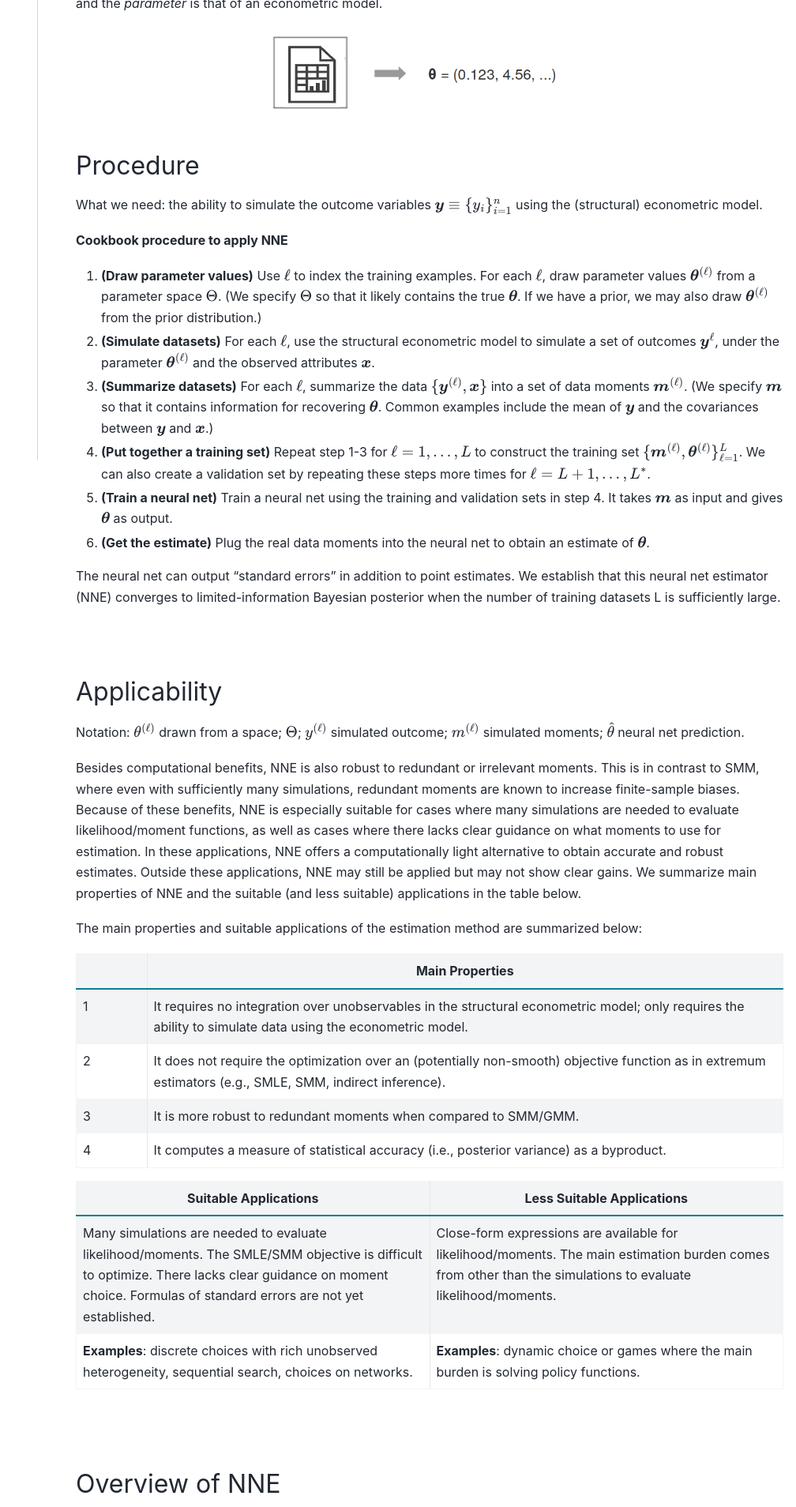
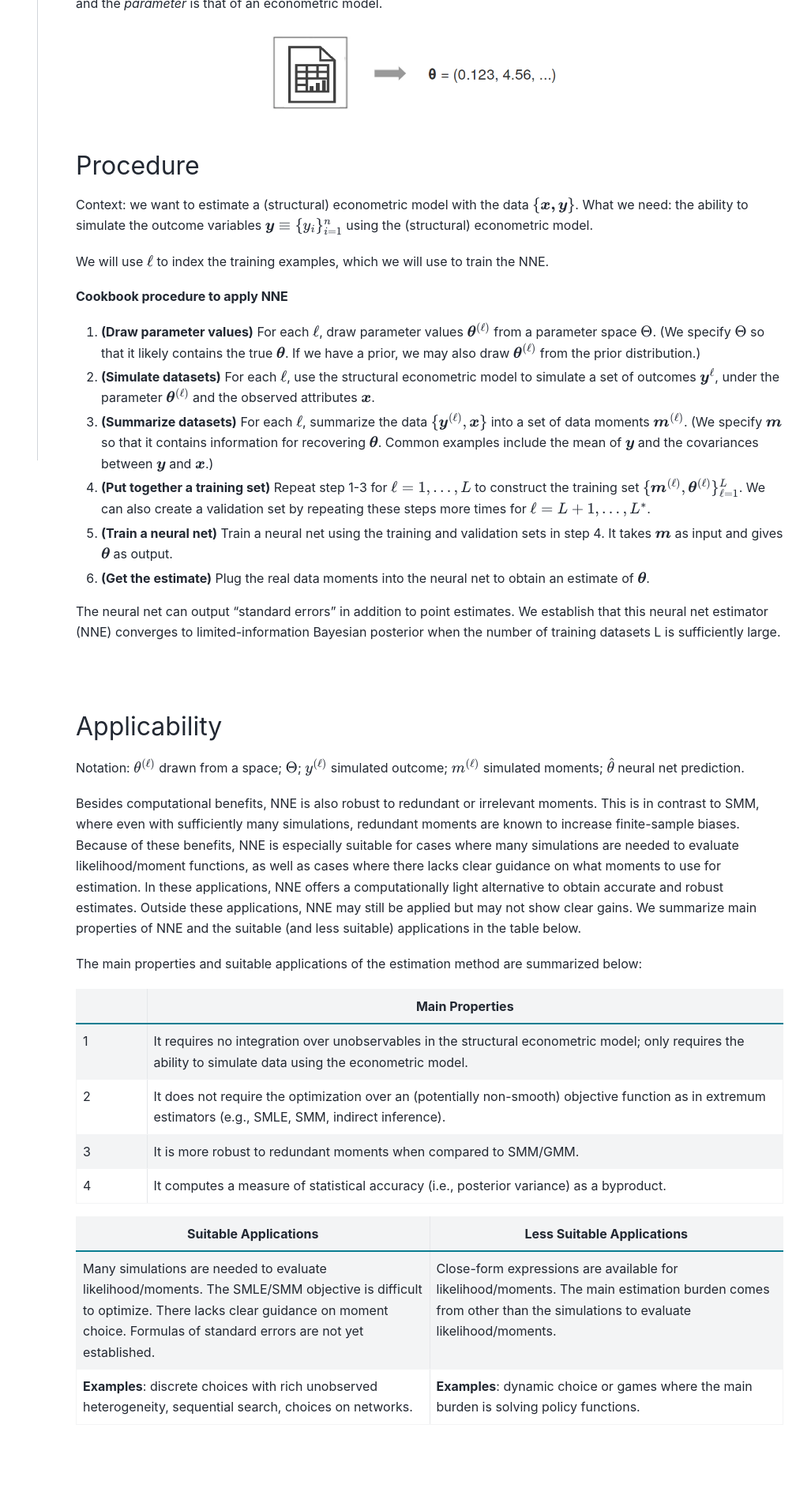
Before and after one commit to nnehome/nnehome.github.io, a Sphinx documentation site: the page built from docs/source/home/home.rst, in a window 1280 px wide. Shown: the part 1286-3194 px from the top of the page at 79% size, without its empty margins (272-1280 px from the left). Built offline with Sphinx 7.4.7 and the PyData theme 0.15.4, drawn with Linux system fonts in a browser that asks for light colours.

Commit message:
some change

```diff
--- a/docs/source/home/home.rst
+++ b/docs/source/home/home.rst
@@ -50,11 +50,14 @@ Conceptually, this can be thought of as a parameter estimation problem, where th
 Procedure
 ---------------
 
+Context: we want to estimate a (structural) econometric model with the data :math:`\{\boldsymbol{x, y}\}`.
 What we need: the ability to simulate the outcome variables :math:`\boldsymbol{y}\equiv\{y_i\}_{i=1}^{n}` using the (structural) econometric model.
+
+We will use :math:`\ell` to index the training examples, which we will use to train the NNE.
 
 **Cookbook procedure to apply NNE**
 
-#. **(Draw parameter values)** Use :math:`\ell` to index the training examples. For each :math:`\ell`, draw parameter values :math:`\boldsymbol{\theta}^{(\ell)}` from a parameter space :math:`\Theta`. (We specify :math:`\Theta` so that it likely contains the true :math:`\boldsymbol{\theta}`. If we have a prior, we may also draw :math:`\boldsymbol{\theta}^{(\ell)}` from the prior distribution.)
+#. **(Draw parameter values)** For each :math:`\ell`, draw parameter values :math:`\boldsymbol{\theta}^{(\ell)}` from a parameter space :math:`\Theta`. (We specify :math:`\Theta` so that it likely contains the true :math:`\boldsymbol{\theta}`. If we have a prior, we may also draw :math:`\boldsymbol{\theta}^{(\ell)}` from the prior distribution.)
 
 #. **(Simulate datasets)** For each :math:`\ell`, use the structural econometric model to simulate a set of outcomes :math:`\boldsymbol{y}^{\ell}`, under the parameter :math:`\boldsymbol{\theta}^{(\ell)}` and the observed attributes :math:`\boldsymbol{x}`.
 
```
